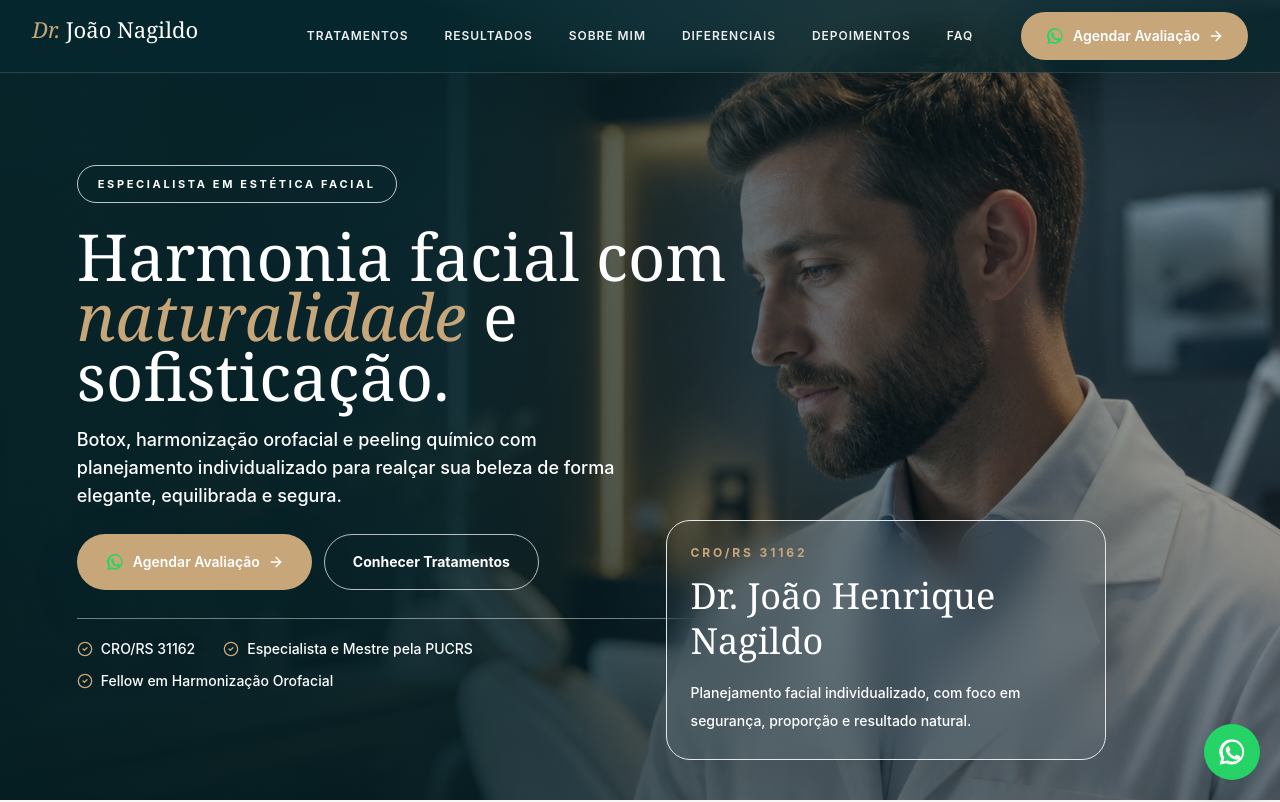
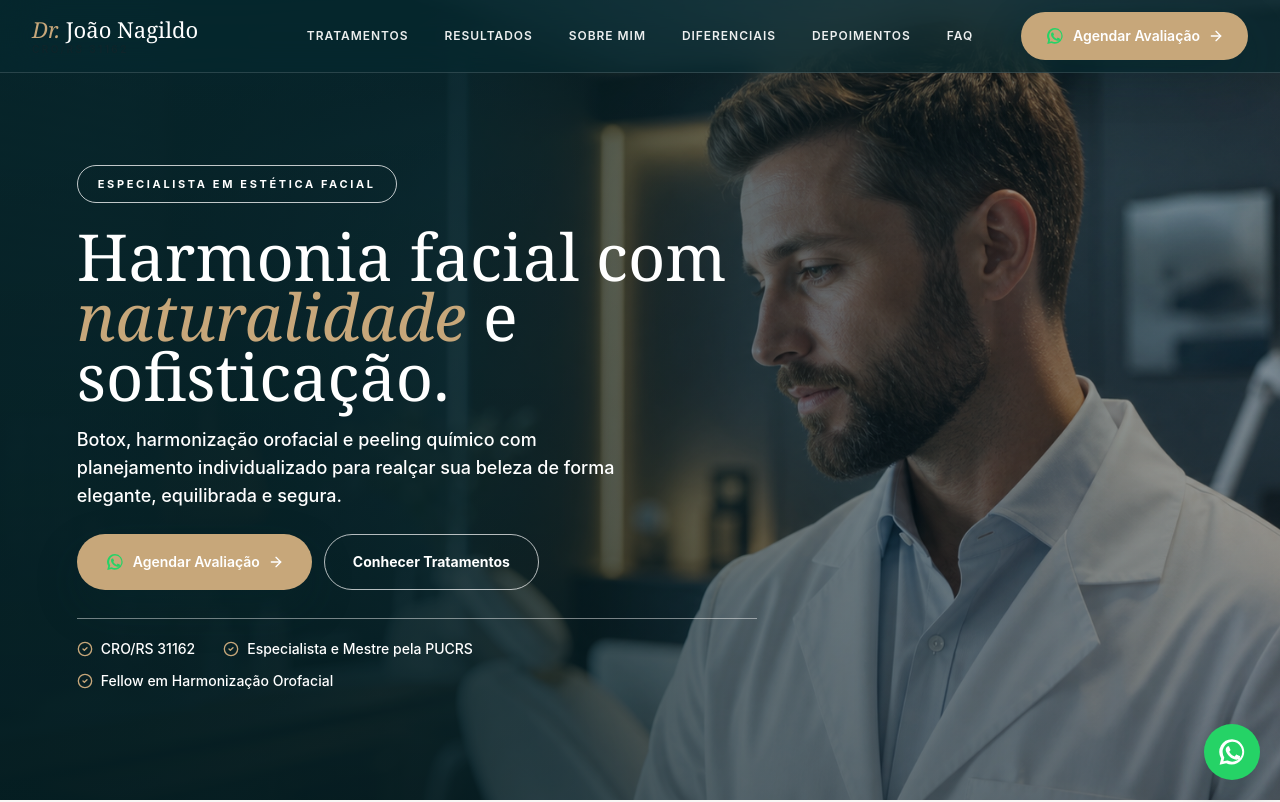
Before and after one commit to miguelchssilva/lp-dentista-botox, a Next.js app: page / in a window 1280 px wide. Shown: the top 802 px of the page. Built offline with nearby package versions, Linux system fonts and the light colour scheme.

Commit message:
Remove hero info card

```diff
--- a/src/components/sections/Hero.tsx
+++ b/src/components/sections/Hero.tsx
@@ -57,18 +57,6 @@ export function Hero() {
           </div>
         </div>
 
-        <div className="absolute bottom-8 left-6 right-6 max-w-[440px] rounded-[24px] border border-white/32 bg-white/18 p-6 text-white shadow-[0_24px_90px_rgba(0,0,0,0.20)] backdrop-blur-[20px] lg:bottom-10 lg:left-[52%] lg:right-auto">
-          <p className="text-xs font-bold uppercase tracking-[0.24em] text-champagne">
-            {site.cro}
-          </p>
-          <p className="mt-3 font-display text-4xl leading-tight text-white">
-            Dr. João Henrique Nagildo
-          </p>
-          <p className="mt-4 text-sm font-medium leading-7 text-white/84">
-            Planejamento facial individualizado, com foco em segurança,
-            proporção e resultado natural.
-          </p>
-        </div>
       </div>
     </section>
   );
```
